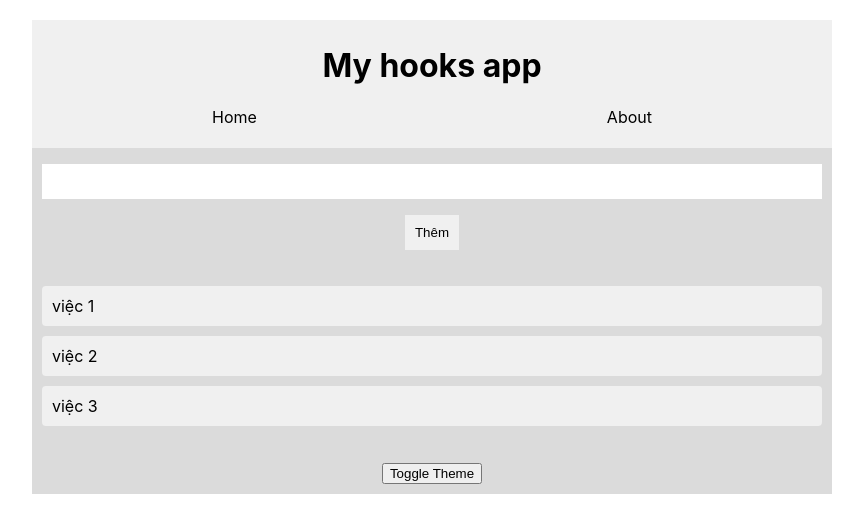
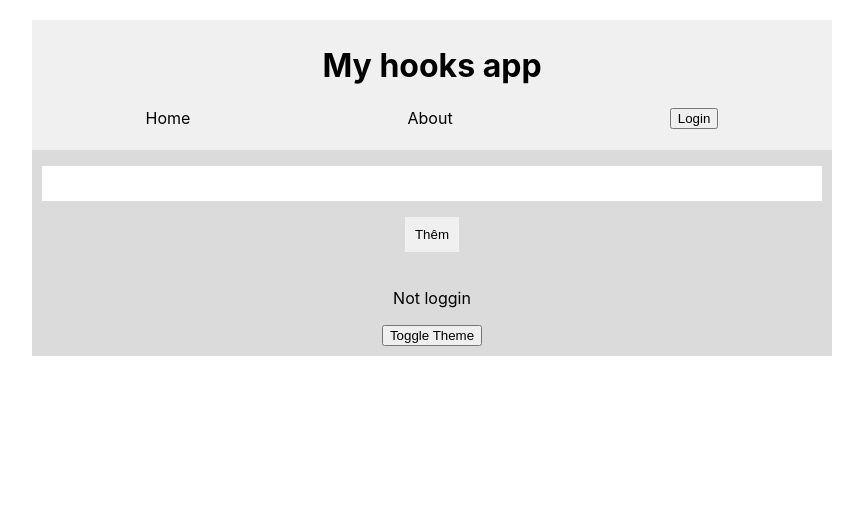
Before and after one commit to congle98/react-hooks-bai1, a React (Create React App) app: page / in a window 1280 px wide. Shown: the top 532 px of the page, without its empty margins (208-1071 px from the left). Built offline with nearby package versions, Linux system fonts and the light colour scheme.

Commit message:
userContext

```diff
--- a/src/App.js
+++ b/src/App.js
@@ -2,13 +2,19 @@ import Navbar from "./component/Navbar";
 import Todos from "./component/Todos";
 import ThemeContextProvider from "./contexts/ThemeContext";
 import ThemeToggle from "./component/ThemeToggle";
+import TodoContextProvider from "./contexts/TodoContext";
+import AuthContextProvider from "./contexts/AuthContext";
 
 function App() {
   return (
     <div className="App">
         <ThemeContextProvider>
-            <Navbar></Navbar>
-            <Todos></Todos>
+            <AuthContextProvider>
+                <Navbar></Navbar>
+                <TodoContextProvider>
+                    <Todos></Todos>
+                </TodoContextProvider>
+            </AuthContextProvider>
             <ThemeToggle></ThemeToggle>
         </ThemeContextProvider>
     </div>
--- a/src/component/Navbar.js
+++ b/src/component/Navbar.js
@@ -1,11 +1,13 @@
 import React,{useContext} from "react";
 import {ThemeContext} from "../contexts/ThemeContext";
+import {AuthContext} from "../contexts/AuthContext";
 
 
 const Navbar = ()=>{
     const {theme} = useContext(ThemeContext)
     const {isLightTheme,light,dark} = theme
     const style = isLightTheme? light:dark
+    const {isAuth,toggleAuth} = useContext(AuthContext)
     return (
         <div>
             <div className="navbar" style={style}>
@@ -13,6 +15,10 @@ const Navbar = ()=>{
                 <ul>
                     <li>Home</li>
                     <li>About</li>
+                    <li>
+                        {isAuth?"You are logged in":""}
+                        <button onClick={toggleAuth}>{isAuth?"Logout":"Login"}</button>
+                    </li>
                 </ul>
             </div>
         </div>
--- a/src/component/TodoForm.js
+++ b/src/component/TodoForm.js
@@ -1,23 +1,30 @@
 import React, {useContext, useState} from "react";
 import {ThemeContext} from "../contexts/ThemeContext";
+import {TodoContext} from "../contexts/TodoContext";
+import {AuthContext} from "../contexts/AuthContext";
 
-const TodoForm = (props) =>{
+const TodoForm = () =>{
     const [title,setTitle] = useState("");
     const {theme} = useContext(ThemeContext)
     const {isLightTheme,light,dark} = theme
     const style = isLightTheme? light:dark
+
+    const {addTodo} = useContext(TodoContext)
+    const {isAuth} = useContext(AuthContext)
     const  onTitleChange = (e)=>{
         setTitle(e.target.value);
     }
-    const addTodo = (event)=>{
+    const add = (event)=>{
         event.preventDefault();
-        props.addTodo(title);
-        setTitle("")
+        if(isAuth){
+            addTodo(title);
+            setTitle("")
+        }
     }
     return (
         <form>
             <input type="text" onChange={onTitleChange} value={title} required name="title"/>
-            <input style={style} type="submit" onClick={addTodo} value="Thêm"/>
+            <input style={style} type="submit" onClick={add} value="Thêm"/>
         </form>
     )
 }
--- a/src/component/TodoItem.js
+++ b/src/component/TodoItem.js
@@ -1,11 +1,13 @@
 import React, {useContext} from "react";
 import {ThemeContext} from "../contexts/ThemeContext";
+import {TodoContext} from "../contexts/TodoContext";
 
-const TodoItem = ({todo,deleteTodo}) =>{
+const TodoItem = ({todo}) =>{
     const {theme} = useContext(ThemeContext)
     const {isLightTheme,light,dark} = theme
     const style = isLightTheme? light:dark
 
+    const {deleteTodo} = useContext(TodoContext);
     return (
         <li onClick={()=>{deleteTodo(todo.id)}}  style={style}>{todo.title}</li>
     )
--- a/src/component/Todos.js
+++ b/src/component/Todos.js
@@ -1,36 +1,23 @@
-import React, {cloneElement, useState} from "react";
+import React, {cloneElement, useContext, useState} from "react";
 import TodoItem from "./TodoItem";
 import TodoForm from "./TodoForm";
+import {TodoContext} from "../contexts/TodoContext";
+import {AuthContext} from "../contexts/AuthContext";
 
 const Todos = ()=>{
-    const [todos,setTodos] = useState([
-        {
-            id:1,
-            title: "việc 1"
-        },
-        {
-            id:2,
-            title: "việc 2"
-        },
-        {
-            id:3,
-            title: "việc 3"
-        }
-    ]);
-    const addTodo = (title)=>{
-        setTodos([...todos,{id:todos[todos.length-1].id +1,title:title }])
-    }
-    const deleteTodo = (id)=>{
-        setTodos(todos.filter(todo => todo.id!==id))
-    }
+    const {todos} = useContext(TodoContext)
+    const {isAuth} = useContext(AuthContext)
     return (
         <div className="todo-list">
-            <TodoForm  addTodo={addTodo} ></TodoForm>
-            <ul>
-                {
-                    todos.map(todo=> <TodoItem deleteTodo={deleteTodo} key={todo.id} todo={todo}></TodoItem>)
-                }
-            </ul>
+            <TodoForm ></TodoForm>
+            {
+                isAuth?(<ul>
+                    {
+                        todos.map(todo=> <TodoItem key={todo.id} todo={todo}></TodoItem>)
+                    }
+                </ul>):(<p style={{textAlign:"center"}}>Not loggin</p>)
+            }
+
         </div>
     )
 }
--- /dev/null
+++ b/src/contexts/AuthContext.js
@@ -0,0 +1,24 @@
+import React, {createContext, useState} from "react";
+
+export const AuthContext = createContext()
+
+const AuthContextProvider = ({children}) =>{
+    const [isAuth,setAuth] = useState(false)
+
+    const toggleAuth = ()=>{
+        let check = isAuth;
+        check = !check;
+        setAuth(check)
+    }
+
+    const authContextData = {
+        isAuth,
+        toggleAuth
+    }
+    return (
+        <AuthContext.Provider value={authContextData}>
+            {children}
+        </AuthContext.Provider>
+    )
+}
+export default AuthContextProvider
--- /dev/null
+++ b/src/contexts/TodoContext.js
@@ -0,0 +1,43 @@
+import React,{createContext,useState} from "react";
+
+export const TodoContext = createContext()
+
+const TodoContextProvider = ({children})=>{
+    const [todos,setTodos] = useState(
+            [
+            {
+                id:1,
+                title: "việc 1"
+            },
+            {
+                id:2,
+                title: "việc 2"
+            },
+            {
+                id:3,
+                title: "việc 3"
+            }
+        ]
+    );
+    const addTodo = (title)=>{
+        setTodos([...todos,{id:(todos.length?todos[todos.length-1].id +1:1),title:title }])
+    }
+    const deleteTodo = (id)=>{
+        setTodos(todos.filter(todo => todo.id!==id))
+    }
+
+    //contex data
+    const todoContextData = {
+        todos,
+        addTodo,
+        deleteTodo
+    }
+
+
+    return (
+        <TodoContext.Provider value={todoContextData} >
+            {children}
+        </TodoContext.Provider>
+    )
+}
+export default TodoContextProvider
```
